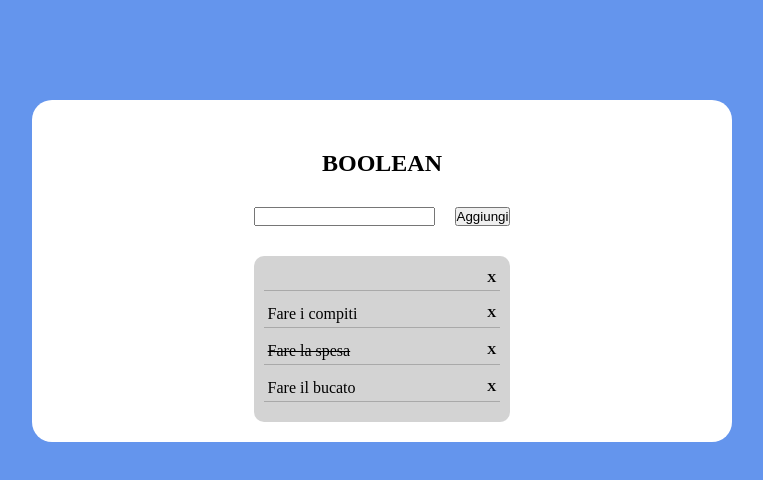
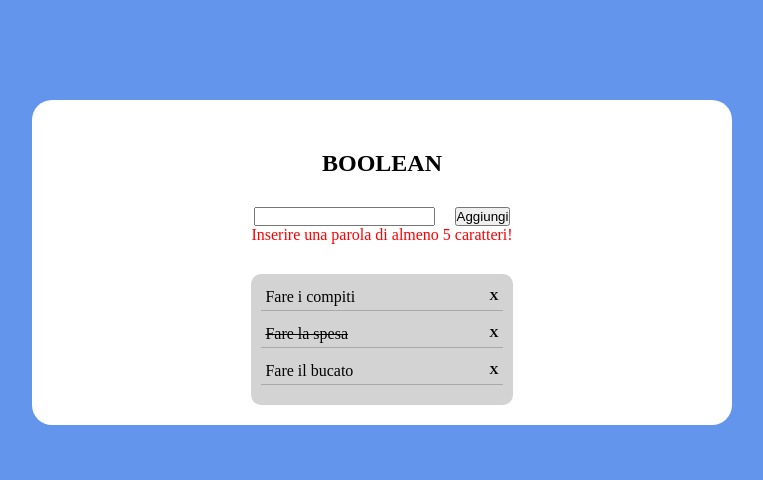
Before and after one commit to Ste79ITA/vue-todolist, a plain HTML site: page index.html in a window 1280 px wide. Both pictures are taken after a click on the button "Aggiungi". Shown: the whole page, without its empty margins (258-1021 px from the left). Drawn offline with nearby package versions, Linux system fonts and the light colour scheme.

Commit message:
added input controls and empty list message

```diff
--- a/css/style.css
+++ b/css/style.css
@@ -64,3 +64,13 @@ li {
   font-size: 13px;
   cursor: pointer;
 }
+
+.error {
+  color: red;
+  margin-top: -30px;
+  margin-bottom: 30px;
+}
+
+.hidden {
+  visibility: hidden;
+}
--- a/index.html
+++ b/index.html
@@ -15,6 +15,9 @@
             <input v-model="userInput" type="text" @keyup.enter="addTodo()" />
             <button @click="addTodo()">Aggiungi</button>
           </div>
+          <div class="error" :class="error ? '' : 'hidden'">
+            Inserire una parola di almeno 5 caratteri!
+          </div>
           <ul class="list">
             <li v-for="(todo, index) in todos" @click="toggleDone(todo)">
               <span class="item" :class="todo.done ? 'done' : '' "
@@ -22,6 +25,7 @@
               >
               <span class="delete" @click="deleteTodo(index)">X</span>
             </li>
+            <li v-if="todos.length < 1">La lista è vuota!</li>
           </ul>
         </div>
       </section>
--- a/js/app.js
+++ b/js/app.js
@@ -3,6 +3,7 @@ const { createApp } = Vue;
 createApp({
   data() {
     return {
+      error: false,
       userInput: '',
       todos: [
         {
@@ -25,8 +26,13 @@ createApp({
       this.todos.splice(index, 1);
     },
     addTodo() {
-      this.todos.unshift({ text: this.userInput, done: false });
-      this.userInput = '';
+      if (this.userInput.length < 5) {
+        return (this.error = true);
+      } else {
+        this.todos.unshift({ text: this.userInput, done: false });
+        this.userInput = '';
+        this.error = false;
+      }
     },
     toggleDone(todo) {
       if (todo.done === true) {
```
